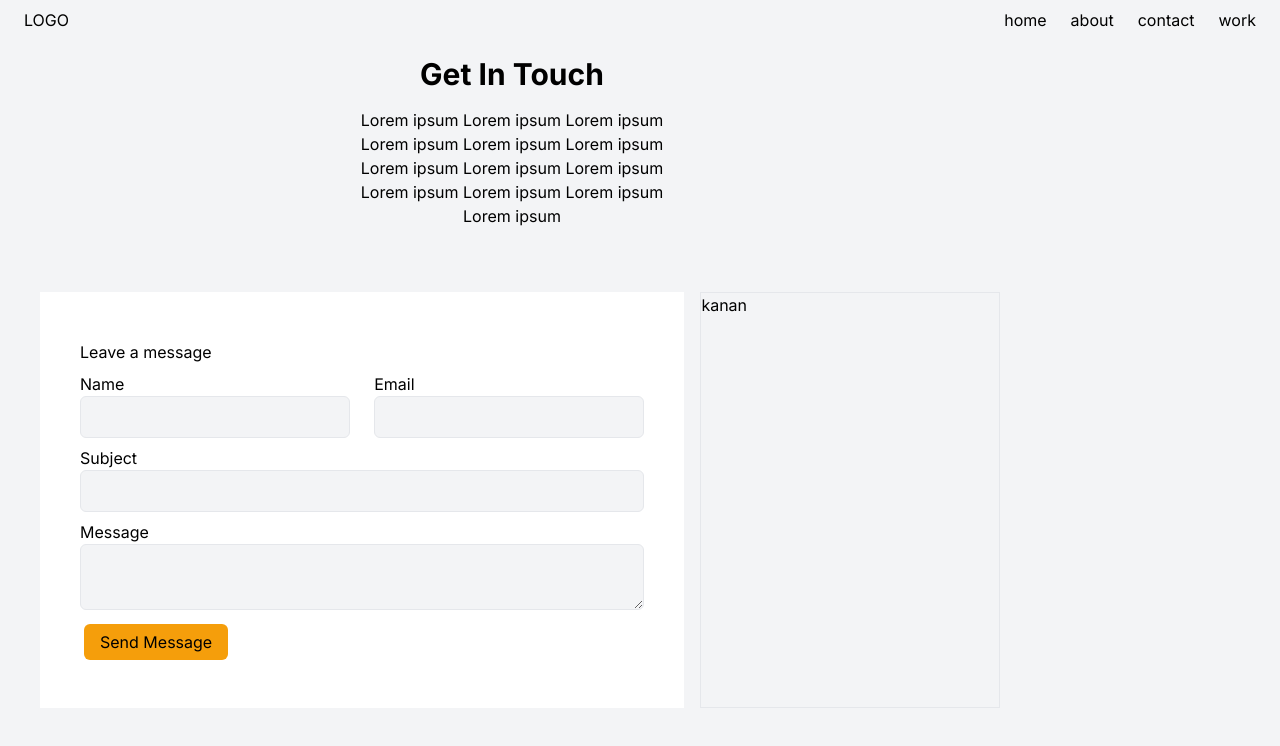
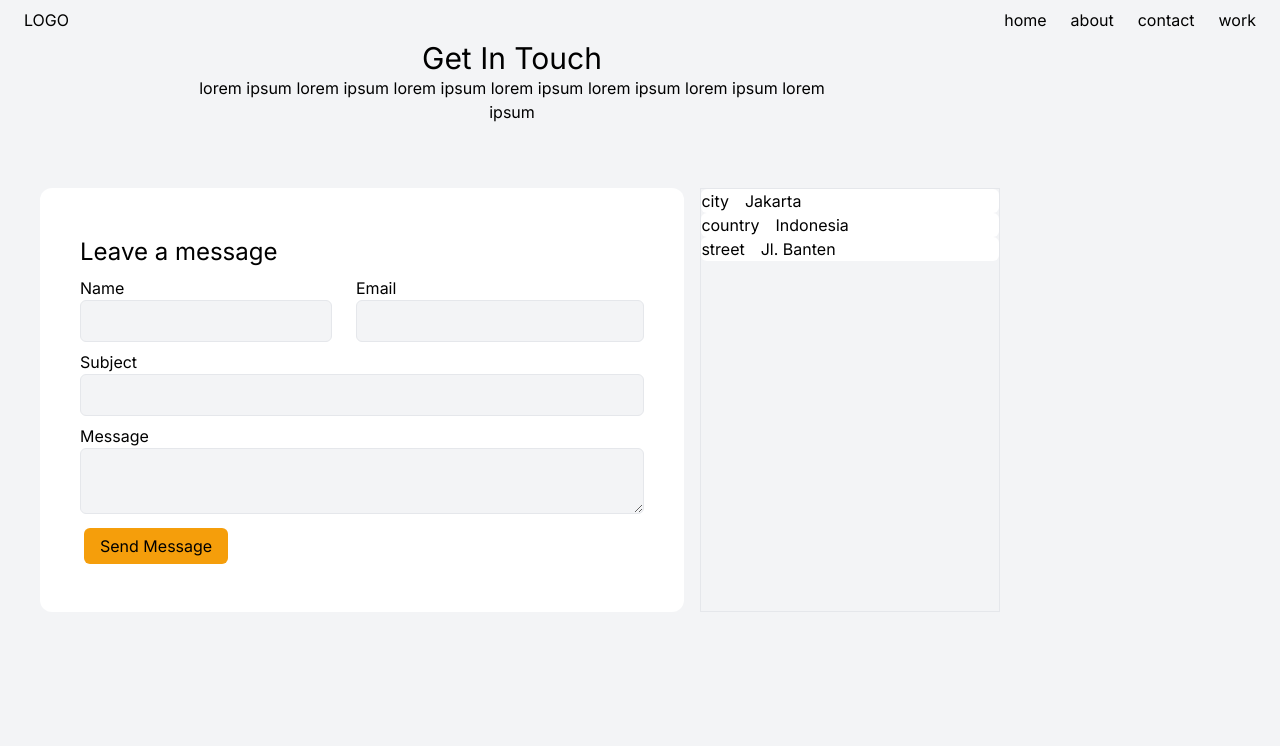
Before and after one commit to ekireski9983/project_NextJS, a Next.js app: page /contact in a window 1280 px wide. Shown: the top 746 px of the page. Built offline with nearby package versions, Linux system fonts and the light colour scheme.

Commit message:
update contact

```diff
--- a/src/app/contact/page.js
+++ b/src/app/contact/page.js
@@ -1,45 +1,82 @@
+"use client"
+import { useState, useEffect } from 'react'
+
+const ItemCard = ({label, value})=>{
+    return (
+        <div className='flex gap-4 bg-white  rounded-md'>
+            <div>{ label }</div>
+            <div>{ value }</div>
+        </div>
+    )
+
+}
+
 export default function Contact(){
+    const [data, setData] = useState([])
+    const [isLoading, setLoading] = useState(true)
+
+    async function onLoadData() {
+        setLoading(true)
+        let res = await fetch('/api/contact')
+        let data = await res.json()
+        setData(data)
+        setLoading(false)
+    }
+
+    useEffect(() => {
+        onLoadData()
+    }, [])
+
     return (
         <>
-            <div>
-                <h2 className="text-center text-3xl w-full py-4 font-bold">Get In Touch</h2>
-                <p className="text-center mx-auto w-2/6     ">
-                    Lorem ipsum Lorem ipsum Lorem ipsum Lorem ipsum Lorem ipsum Lorem ipsum Lorem ipsum Lorem ipsum Lorem ipsum Lorem ipsum Lorem ipsum Lorem ipsum Lorem ipsum
+            <h2 className="text-center text-3xl w-full">Get In Touch</h2>
+
+            <p className="text-center margin-0 mx-auto w-2/3	">
+                lorem ipsum lorem ipsum lorem ipsum lorem ipsum lorem
+                ipsum lorem ipsum lorem ipsum
             </p>
-            </div>
 
             <div className="flex mt-16">
-                <div className="md:w-3/4 px-4">
-                <div className="bg-white p-10 rounded-x1">
-                    <h3 className="text-2x1 py-2">Leave a message</h3>
+                <div className="md:w-3/4 px-4 ">
+                    <div className=" bg-white p-10  rounded-xl">
+                        <h3 className="text-2xl py-2">Leave a message</h3>
                         <div className="flex gap-6">
-                        <div className="w-full">
+                            <div>
                                 <label>Name</label>
-                            <input type="text" className="border my-input-text w-full"></input>
+                                <input type="text" className="border my-input-text"/>
                             </div>
                             <div className="w-full">
                                 <label>Email</label>
-                            <input type="text" className="border my-input-text w-full"></input>
+                                <input type="text" className="border my-input-text w-full"/>
                             </div>
                         </div>
                         <div className="w-full my-2">
                             <label>Subject</label>
-                            <input type="text" className="my-input-text w-full"></input>
+                            <input type="text" className="my-input-text w-full"/>
                         </div>
                         <div className="w-full">
                             <label>Message</label>
                             <textarea className="border my-input-text w-full"></textarea>
                         </div>
                         <div className="w-full py-2">
-                            <button className="mx-1 h-9 items-center justify-center px-4 rounded-md bg-amber-500">
+                            <button className="mx-1 h-9 items-center justify-center px-4  rounded-md bg-amber-500">
                                 <label>Send Message</label>
                             </button>
                         </div>
                     </div>
+                </div>
+                <div className="md:w-1/3 border">
+
+                {
+                    !isLoading && Object.keys(data.location).map(key => {
+                       return <ItemCard label={key} value={data.location[key]}/>
+                    })
+                }
+
 
                 </div>
-                <div className="md:w-1/3 border p=10">kanan</div>
             </div>
+
         </>
     );
 }
```
Lines whose indentation alone changed are shown as unchanged.
